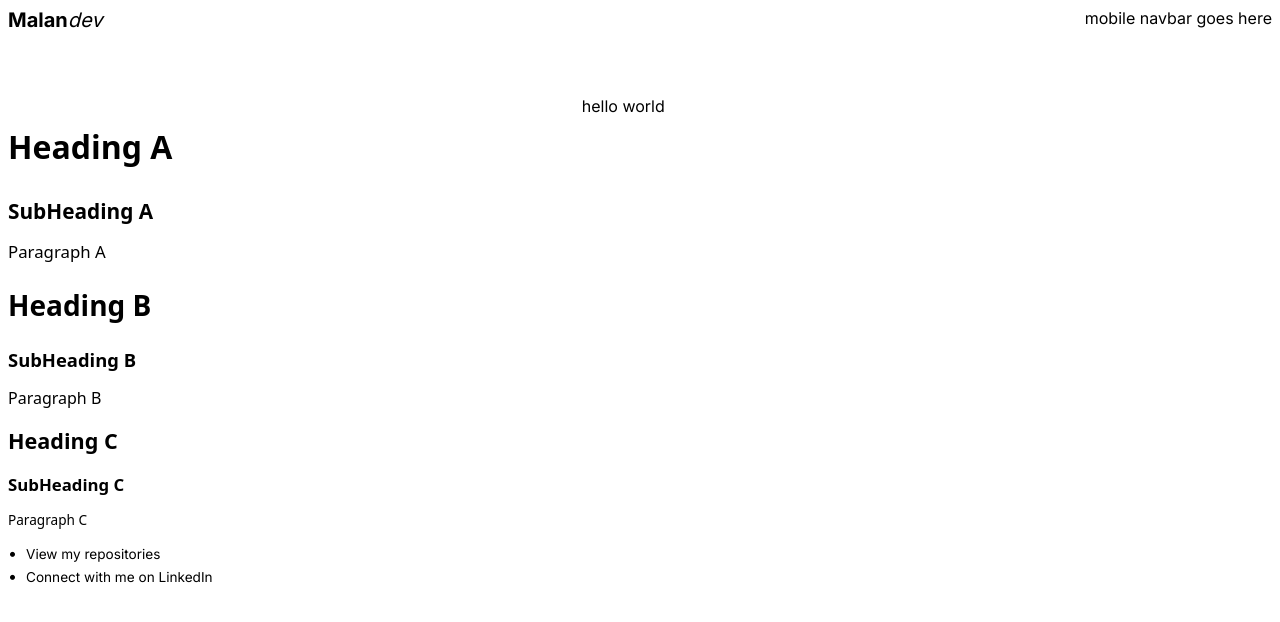
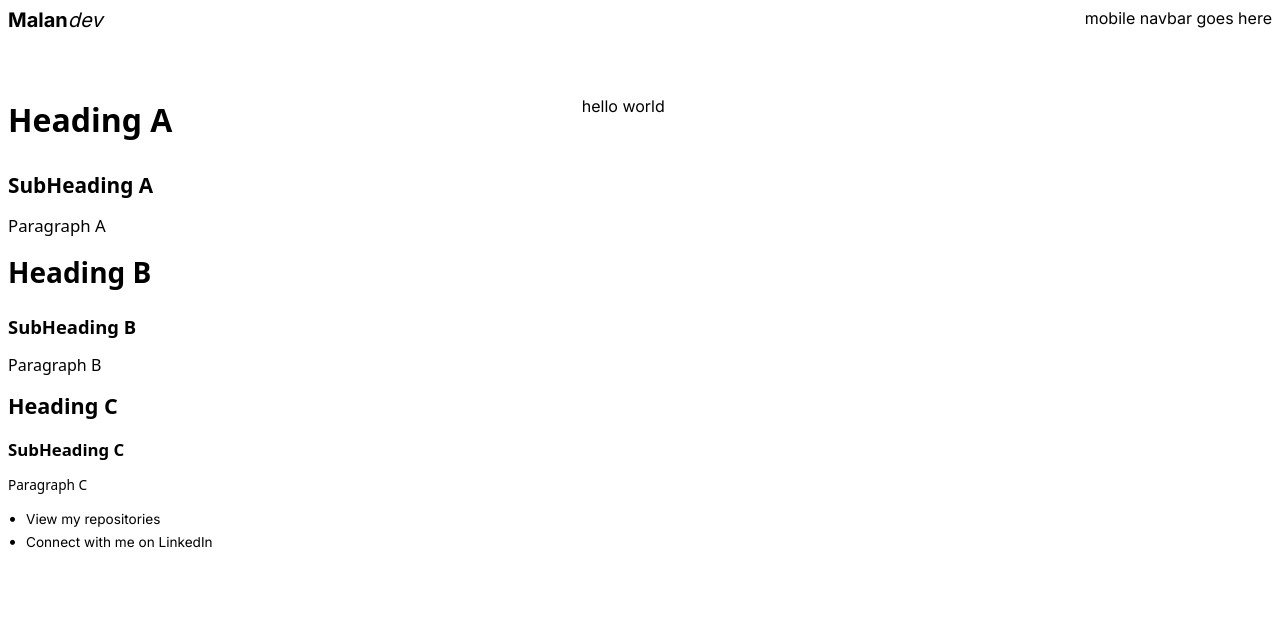
Before and after one commit to malan-g/website--nextjs, a Next.js app: page / in a window 1280 px wide. Shown: the top 622 px of the page. Built offline with nearby package versions, Linux system fonts and the light colour scheme.

Commit message:
remove margin-top from heading components

```diff
--- a/src/components/Font/Heading/index.module.scss
+++ b/src/components/Font/Heading/index.module.scss
@@ -3,6 +3,7 @@
     Oxygen, Ubuntu, Cantarell, "Open Sans", "Helvetica Neue", sans-serif;
   color: black;
   white-space: pre-wrap;
+  margin-top: 0;
 }
 
 .lg {
--- a/src/components/Font/SubHeading/index.module.scss
+++ b/src/components/Font/SubHeading/index.module.scss
@@ -2,6 +2,7 @@
   font-family: system-ui, -apple-system, BlinkMacSystemFont, "Segoe UI", Roboto,
     Oxygen, Ubuntu, Cantarell, "Open Sans", "Helvetica Neue", sans-serif;
   color: black;
+  margin-top: 0;
 }
 
 .lg {
```
